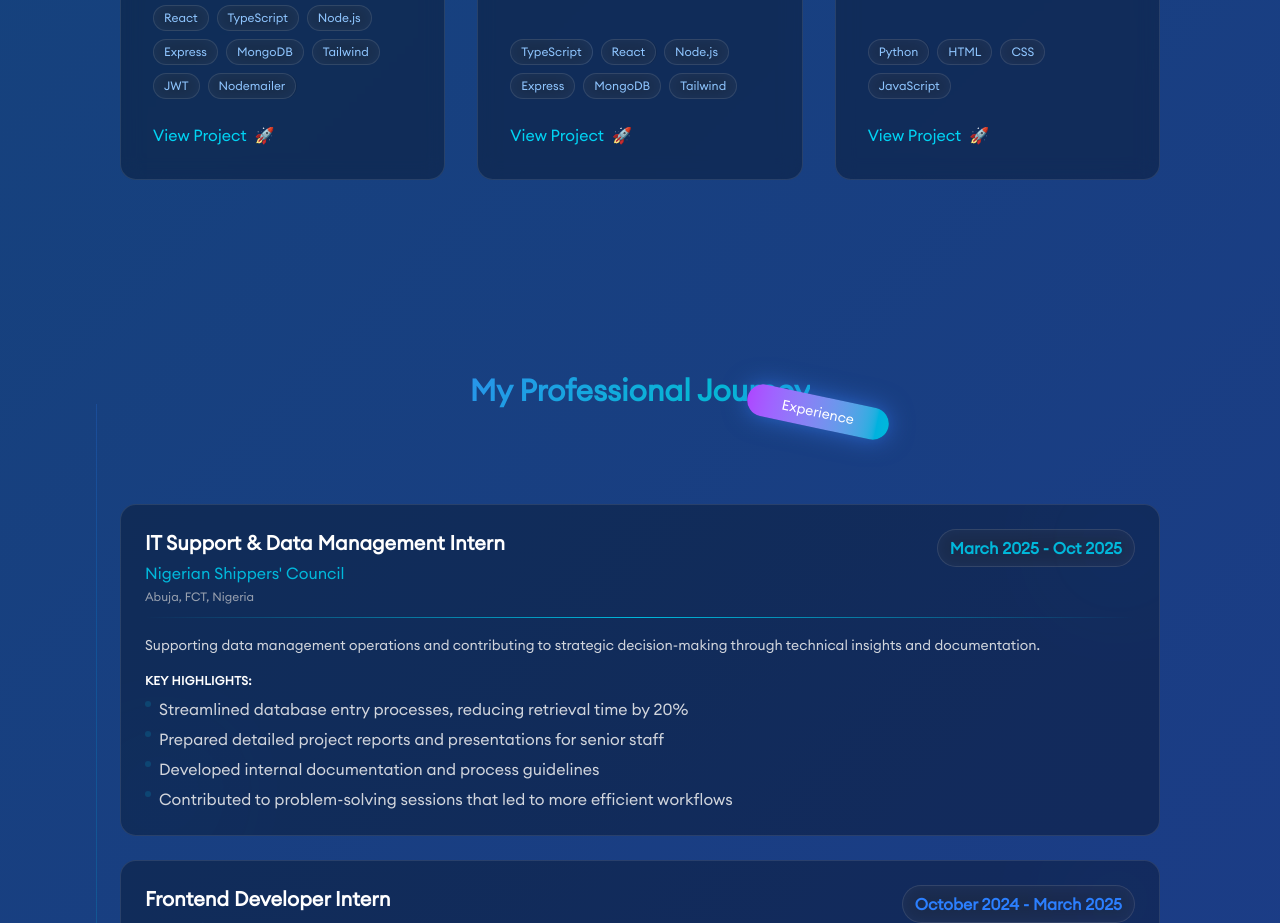
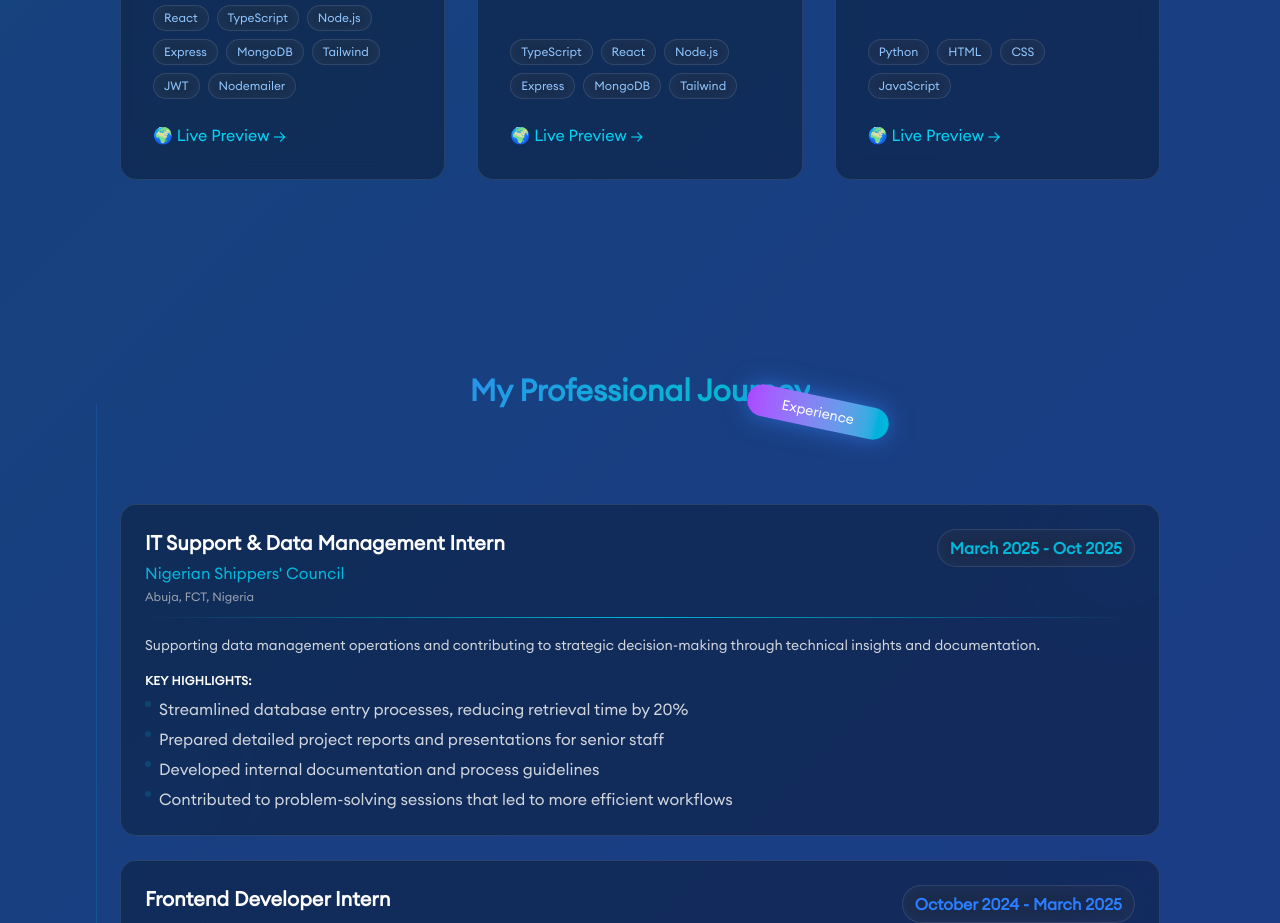
Before and after one commit to Tapetal/Ashraf, a Next.js app: page / in a window 1280 px wide. Shown: the part 1080-2003 px from the top of the page. Built offline with nearby package versions, Linux system fonts and the light colour scheme; what @midudev/tailwind-animations would draw is missing.

Commit message:
feat: Update project link text to enhance clarity and user experience

```diff
--- a/src/components/Project.tsx
+++ b/src/components/Project.tsx
@@ -94,8 +94,8 @@ export default function Project() {
                             rel="noopener noreferrer"
                             className='inline-flex items-center gap-2 text-cyan-400 hover:text-cyan-300 font-medium group/link transition-colors duration-300 mt-auto'
                         >
-                            View Project
-                            <span className='group-hover/link:translate-x-1 transition-transform duration-300'>🚀</span>
+                            🌍 Live Preview →
+                            <span className='group-hover/link:translate-x-1 transition-transform duration-300'></span>
                         </a>
 
                         {/* Corner accent */}
```
